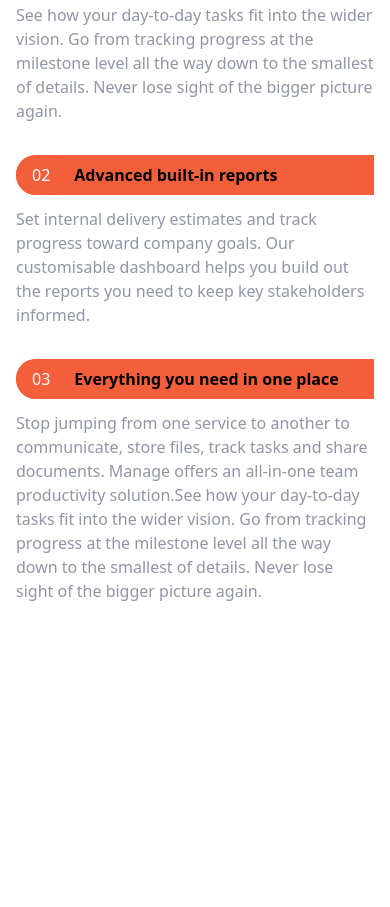
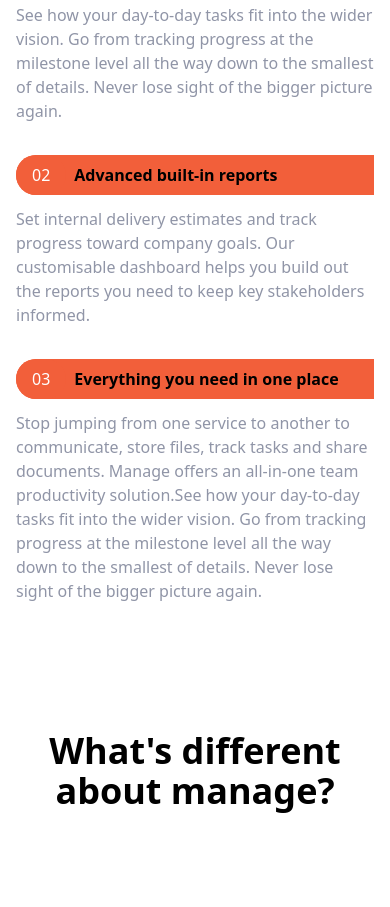
Before and after one commit to iLynette/tailwindCSS, a website: page index.html in a window 390 px wide. Shown: the part 1211-2118 px from the top of the page. Before the commit the page ends 1814 px from the top, so only its background shows below. Drawn offline with Linux system fonts and the light colour scheme.

Commit message:
Add testimonial section

```diff
--- a/index.html
+++ b/index.html
@@ -137,5 +137,16 @@
             </div>
         </div>
     </section>
+
+    <section id="testimonials">
+        <div class="max-w-6xl px-5 mx-auto mt-32 text-center">
+            <h2 class="text-4xl font-bold text-center">
+                What's different about manage?
+            </h2>
+            <div class="flex flex-col mt-24 md:flex-row md:space-x-6">
+
+            </div>
+        </div>
+    </section>
 </body>
 </html>
```
Also changed, not shown: css/main.css.
